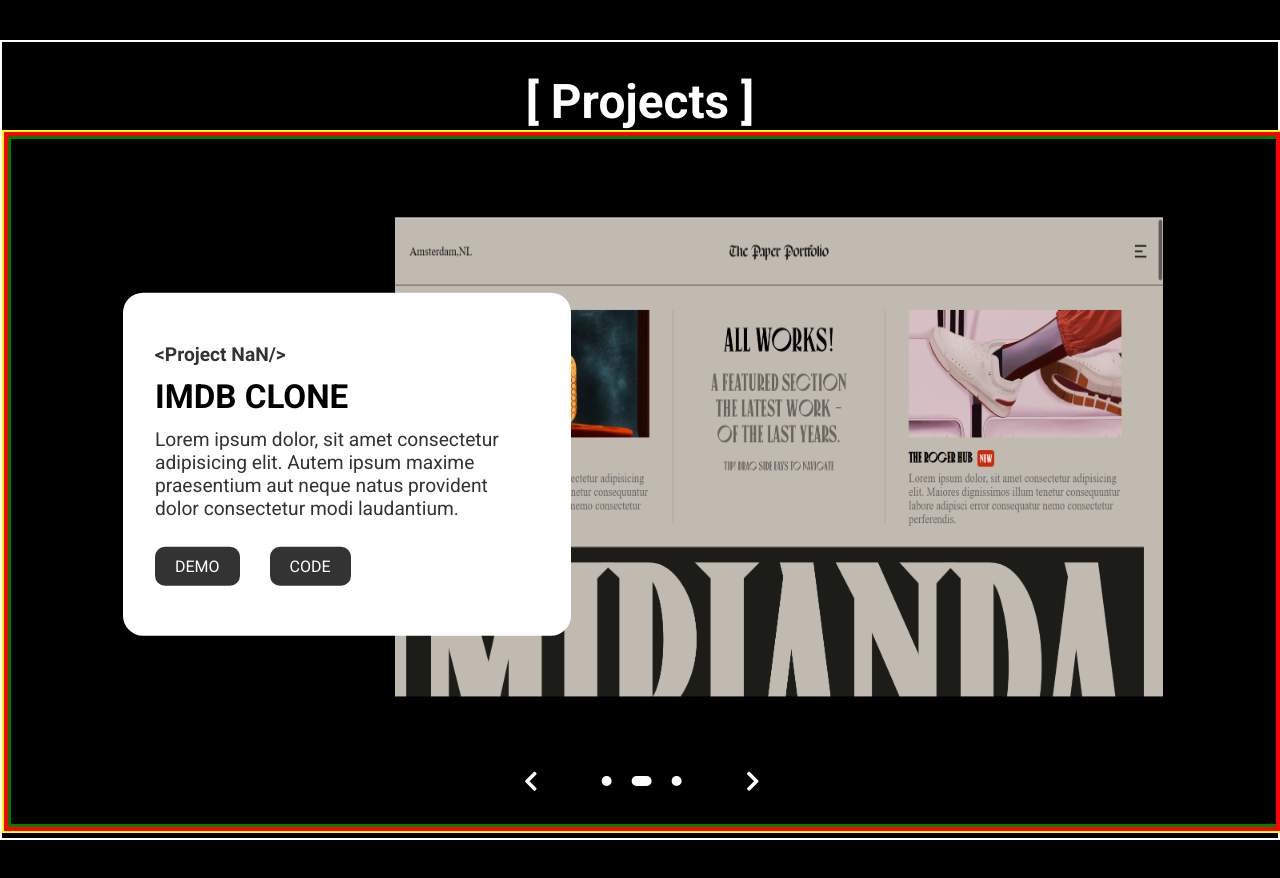
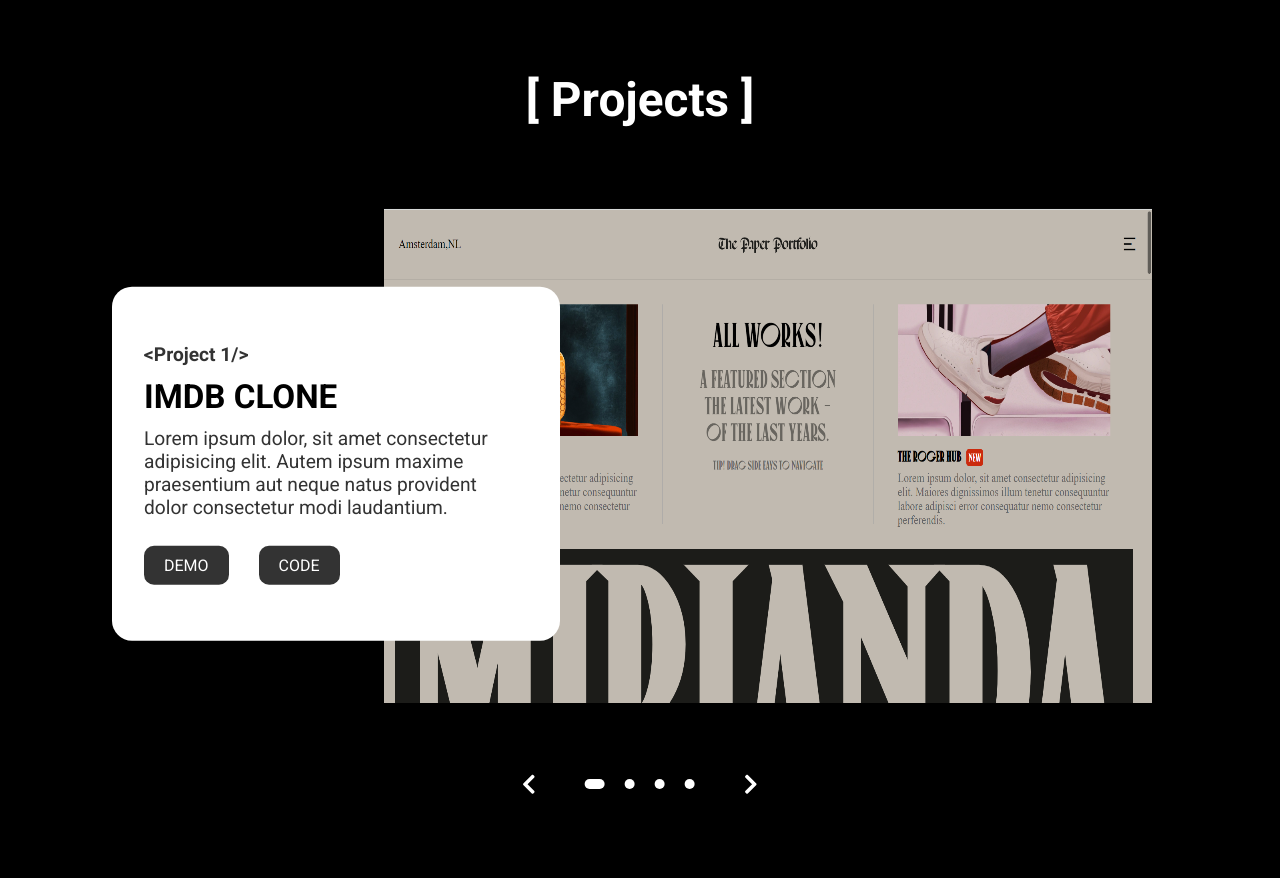
Before and after one commit to nikhilsaiankilla/nikhilsaiportfolio, a React (Create React App) app: page / in a window 1280 px wide. Shown: the part 2600-3478 px from the top of the page. Built offline with nearby package versions, Linux system fonts and the light colour scheme.

Commit message:
completed projects-section

```diff
--- a/src/components/projectItem/ProjectItem.jsx
+++ b/src/components/projectItem/ProjectItem.jsx
@@ -6,11 +6,9 @@
 const ProjectItem = ({ project, index }) => {
     return (
         <div className="project">
-
             <div className="img-div">
                 <Img src={project?.img} />
             </div>
-
             <div className="project-info">
                 <h6 className="project-number">{'<'}Project {index + 1}{'/>'}</h6>
                 <h2 className="project-title">{project?.title}</h2>
--- a/src/sections/projectsSection/ProjectsSection.jsx
+++ b/src/sections/projectsSection/ProjectsSection.jsx
@@ -1,41 +1,91 @@
+//Features Needed...!
+
+// Feature 1 : OnClick side button the carousrl should move respective side => Done
+
+// Feature 2 : The indicator should get highlight respective to the carouselItem => Done
+
+// Feature 3 : Indicator Should also work as a button => Done
+
+// Feature 4 : Implement Auto Carousel
+
 import './style.scss'
 
+//Importing Components
 import PageTitle from '../../components/pageTitle/PageTitle'
 import ProjectItem from '../../components/projectItem/ProjectItem';
 
+//Importing thirdParty components and hooks
 import { FaChevronLeft, FaChevronRight } from "react-icons/fa";
 import { useState } from 'react';
 
+//Importing Images
 import { project1 } from '../../assests/index'
 
-//Requirments
-// indicator should be highlight on active
-// click on indicator should take you to the specific slide
-//number of projects === no of indicators
-//click on side buttons should take you to respective side
+const ProjectsSection = () => {
+  const [activeSlide, setActiveSlide] = useState(0);
 
+  let projects = [
+    {
+      img: project1,
+      title: 'IMDB CLONE',
+      desc: "Lorem ipsum dolor, sit amet consectetur adipisicing elit. Autem ipsum maxime praesentium aut neque natus provident dolor consectetur modi laudantium.",
+      liveLink: 'https://google.com',
+      demoLink: 'https://google.com',
+    },
+    {
+      img: "https://images.pexels.com/photos/957002/berchtesgaden-alpine-watzmann-berchtesgaden-national-park-957002.jpeg?auto=compress&cs=tinysrgb&w=1260&h=750&dpr=1",
+      title: 'IMDB CLONE',
+      desc: "Lorem ipsum dolor, sit amet consectetur adipisicing elit. Autem ipsum maxime praesentium aut neque natus provident dolor consectetur modi laudantium.",
+      liveLink: 'https://google.com',
+      demoLink: 'https://google.com',
+    },
+    {
+      img: "https://images.pexels.com/photos/227692/landscape-reflection-waves-ripples-227692.jpeg?auto=compress&cs=tinysrgb&w=600",
+      title: 'IMDB CLONE',
+      desc: "Lorem ipsum dolor, sit amet consectetur adipisicing elit. Autem ipsum maxime praesentium aut neque natus provident dolor consectetur modi laudantium.",
+      liveLink: 'https://google.com',
+      demoLink: 'https://google.com',
+    },
+    {
+      img: "https://images.pexels.com/photos/672451/pexels-photo-672451.jpeg?auto=compress&cs=tinysrgb&w=600",
+      title: 'IMDB CLONE',
+      desc: "Lorem ipsum dolor, sit amet consectetur adipisicing elit. Autem ipsum maxime praesentium aut neque natus provident dolor consectetur modi laudantium.",
+      liveLink: 'https://google.com',
+      demoLink: 'https://google.com',
+    },
+  ]
 
-const ProjectsSection = () => {
-  const [activeSlide, setActiveSlide] = useState(1);
+  //Handling Carousel Slider
+  const handleCarouselSlider = (type) => {
 
-  const handleSlider = (type) => {
-    if (type === 'right') {
-      console.log(activeSlide);
-      setActiveSlide(2)
+    //If type ==> PREV moves to left,
+    if (type === 'PREV') {
+      setActiveSlide((prev) => {
+        if (prev === 0) {
+          return 0;
+        } else {
+          return prev - 1;
+        }
+      })
+    }
+
+    // If type ==> NEXT moves to Right
+    if (type === 'NEXT') {
+      setActiveSlide((prev) => {
+        if (prev !== (projects.length - 1)) {
+          return prev + 1;
+        } else {
+          return projects.length - 1;
+        }
+      })
     }
   }
 
-  let projects = [
-    {
-      id : 1,
-      img : project1,
-      title : 'IMDB CLONE',
-      desc : "Lorem ipsum dolor, sit amet consectetur adipisicing elit. Autem ipsum maxime praesentium aut neque natus provident dolor consectetur modi laudantium.",
-      liveLink : 'https://google.com',
-      demoLink : 'https://google.com',
-    }
-  ]
-
+  // Changes Slider on Click on the Indicators
+  const changeSlide = (index) => {
+    // If Index ==> 1 then It slides to the 1 Slide
+    setActiveSlide(index);
+  }
   return (
     <div className='project-section'>
       <PageTitle title="Projects" color='white' />
@@ -43,23 +93,21 @@
         <div className="slider-controllers">
           <div className="buttons">
             <FaChevronLeft onClick={() => {
-              handleSlider('left');
-            }} />
+              handleCarouselSlider('PREV');
+            }} className='slider-btn' />
             <div className="indicators">
-              <span className="indicator"></span>
-              <span className="indicator active"></span>
-              <span className="indicator"></span>
+              {projects.map((indicator, index) => <span className={`indicator ${activeSlide === index ? 'active' : " "}`} key={index} onClick={() => { changeSlide(index) }}></span>)}
             </div>
             <FaChevronRight onClick={() => {
-              handleSlider('right');
-            }} />
+              handleCarouselSlider('NEXT');
+            }} className='slider-btn' />
           </div>
         </div>
 
         <div className="projects-wrapper">
-          <div className="projects-box" >
+          <div className="projects-box" style={{ transform: `translateX(${activeSlide * -100}vw)`, width: `${projects.length * 100}vw` }}>
             {
-              projects?.map(project =>  <ProjectItem project={project}/>)
+              projects?.map((project, index) => <ProjectItem project={project} key={index} index={index} />)
             }
           </div>
         </div>
--- a/src/sections/projectsSection/style.scss
+++ b/src/sections/projectsSection/style.scss
@@ -2,12 +2,10 @@
     width: 100%;
     height: 100vh;
     padding: 2rem 0;
-    border: 2px solid white;
 
     .projects-container {
         width: 100vw;
         height: 96%;
-        border: 2px solid yellow;
         position: relative;
 
         .slider-controllers {
@@ -18,6 +16,7 @@
             position: absolute;
             bottom: 5%;
             left: 50%;
+            z-index: 5;
             transform: translate(-50%, 0);
 
             .buttons {
@@ -25,7 +24,7 @@
                 align-items: center;
                 justify-content: center;
 
-                svg {
+                .slider-btn {
                     font-size: 1.4rem;
                     color: white;
                     cursor: pointer;
@@ -57,9 +56,8 @@
         }
 
         .projects-wrapper {
-            width: 100%;
+            width: 100vw;
             height: 100%;
-            border: 4px solid red;
             overflow-x: scroll;
 
             &::-webkit-scrollbar {
@@ -67,12 +65,12 @@
             }
 
             .projects-box {
-                width: 300vw;
                 height: 100%;
                 transition: all 0.5 ease;
-                border: 3px solid green;
 
                 display: flex;
+
+                transition: all 0.5s ease;
             }
         }
     }
```
